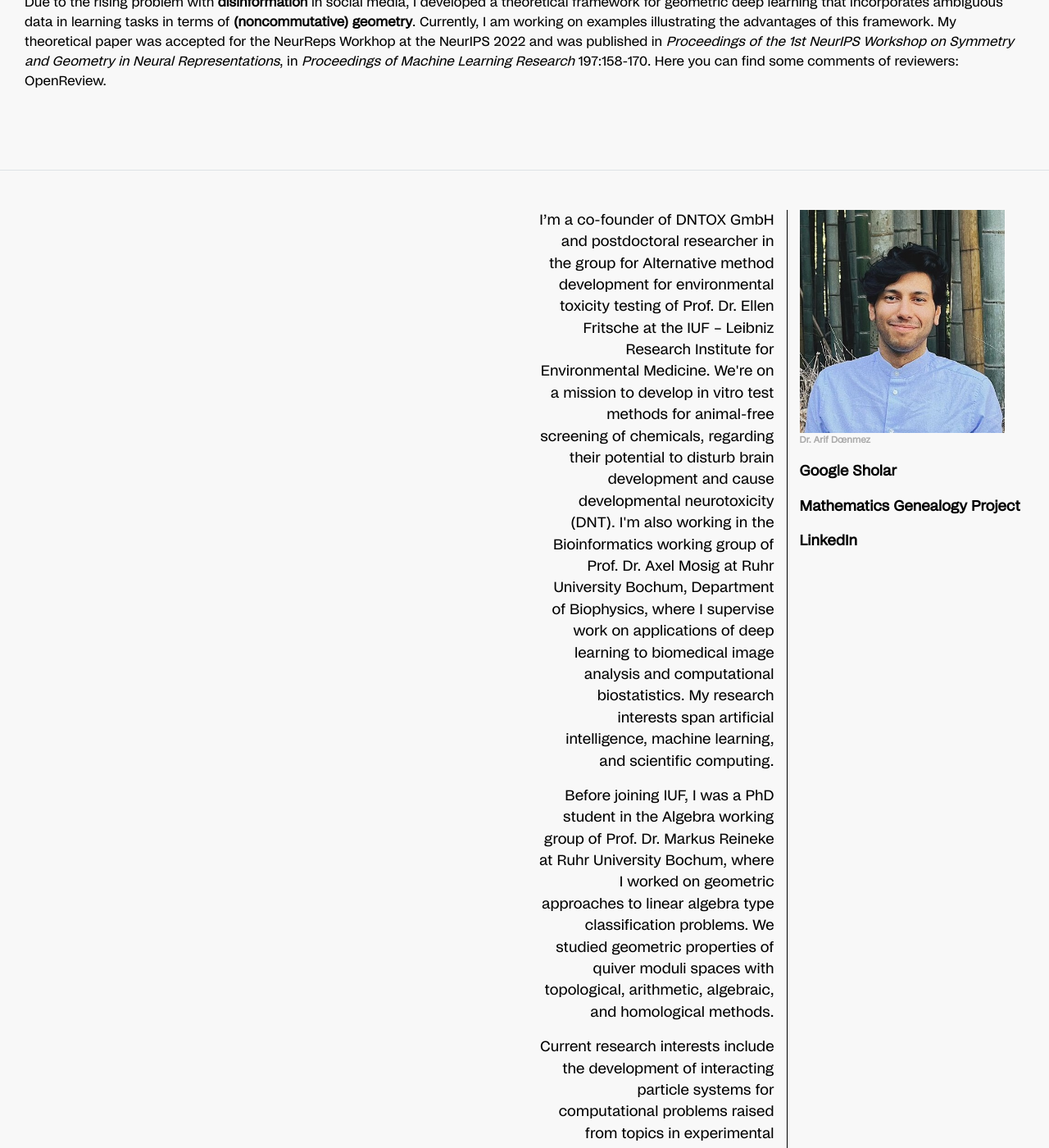
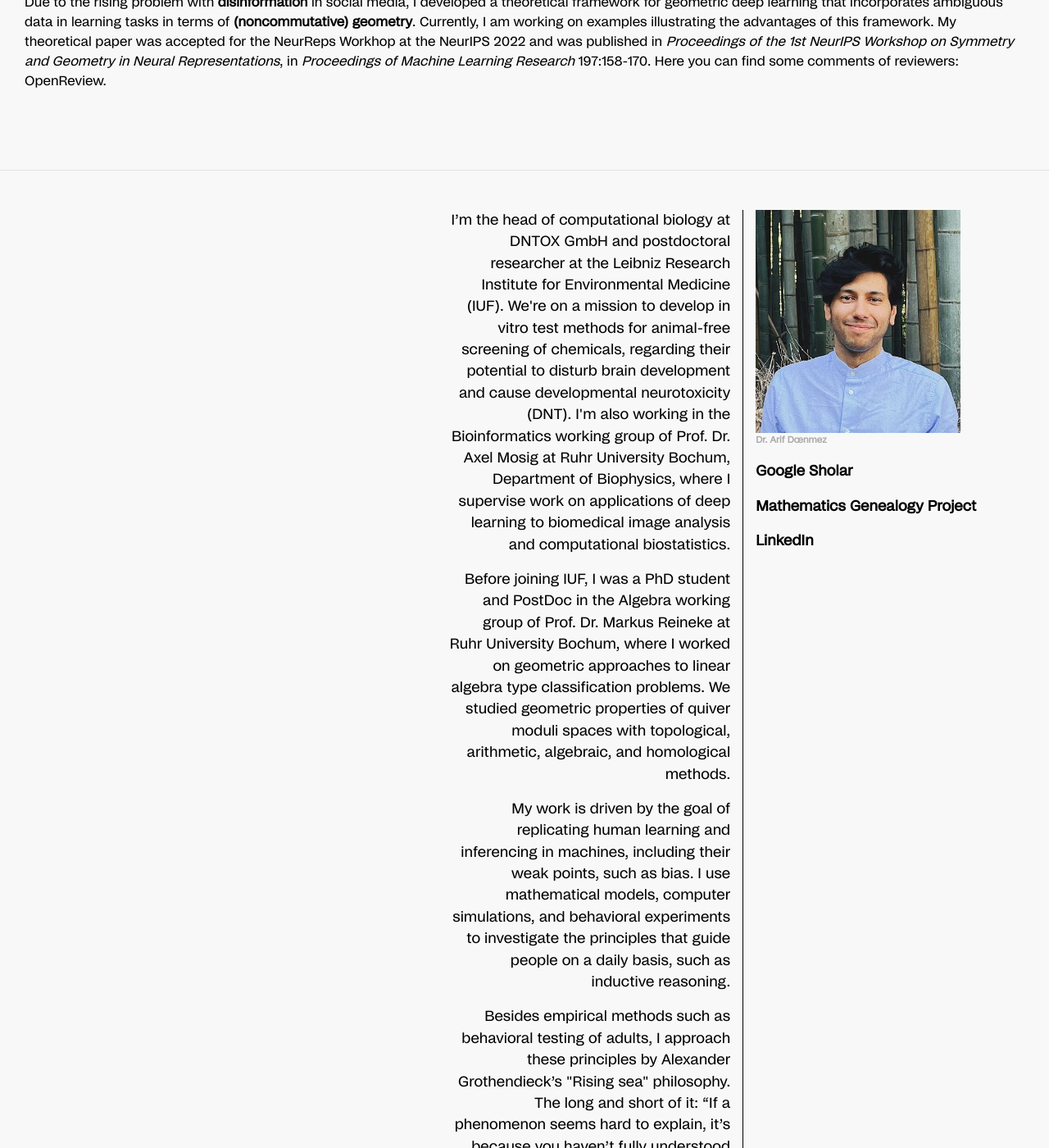
Before and after one commit to alim-zend/alim-zend.github.io, a Jekyll site: the page built from index.html, in a window 1280 px wide and 1400 px high, scrolled down 1892 px. Shown: the whole window at 82% size. Built offline with Jekyll 4.4.1, drawn with Linux system fonts in a browser that asks for light colours; some of the changed text lies outside the part shown.

Commit message:
Update footer.html

```diff
--- a/_includes/footer.html
+++ b/_includes/footer.html
@@ -5,18 +5,25 @@
 
     <div class="row" style="font-size:1.1rem;">
 
-      <div class="col-sm-6"></div>
+      <div class="col-sm-5"></div>
       <div class="col-sm text-right">
         <p>
-          I’m a co-founder of DNTOX GmbH and postdoctoral researcher in the group for Alternative method development for environmental toxicity testing of Prof. Dr. Ellen Fritsche at the IUF – Leibniz Research Institute for Environmental Medicine. We're on a mission to develop in vitro test methods for animal-free screening of chemicals, regarding their potential to disturb brain development and cause developmental neurotoxicity (DNT). I'm also working in the Bioinformatics working group of Prof. Dr. Axel Mosig at Ruhr University Bochum, Department of Biophysics, where I supervise work on applications of deep learning to biomedical image analysis and computational biostatistics. My research interests span artificial intelligence, machine learning, and scientific computing.
+          I’m the head of computational biology at DNTOX GmbH and postdoctoral researcher at the Leibniz Research Institute for Environmental Medicine (IUF). We're on a mission to develop in vitro test methods for animal-free screening of chemicals, regarding their potential to disturb brain development and cause developmental neurotoxicity (DNT). I'm also working in the Bioinformatics working group of Prof. Dr. Axel Mosig at Ruhr University Bochum, Department of Biophysics, where I supervise work on applications of deep learning to biomedical image analysis and computational biostatistics.
         </p>
 
         <p>
-          Before joining IUF, I was a PhD student in the Algebra working group of Prof. Dr. Markus Reineke at Ruhr University Bochum, where I worked on geometric approaches to linear algebra type classification problems. We studied geometric properties of quiver moduli spaces with topological, arithmetic, algebraic, and homological methods.
+          Before joining IUF, I was a PhD student and PostDoc in the Algebra working group of Prof. Dr. Markus Reineke at Ruhr University Bochum, where I worked on geometric approaches to linear algebra type classification problems. <a href="https://arxiv.org/abs/2207.11139" target="_blank">We studied geometric properties of quiver moduli spaces with topological, arithmetic, algebraic, and homological methods</a>.
         </p>
 
+        <!--
         <p>
           Current research interests include the development of interacting particle systems for computational problems raised from topics in experimental toxicology and connections between noncommutative geometry and unsupervised learning.
+        </p>
+        -->
+        <p>
+          My work is driven by the goal of replicating human learning and inferencing in machines, including their weak points, such as bias. I use mathematical models, computer simulations, and behavioral experiments to investigate the principles that guide people on a daily basis, such as inductive reasoning.
+        </p>
+        <p>Besides empirical methods such as behavioral testing of adults, I approach these principles by <a href="https://www.landsburg.com/grothendieck/mclarty1.pdf" target="_blank">Alexander Grothendieck’s "Rising sea"</a> philosophy. The long and short of it: “If a phenomenon seems hard to explain, it’s because you haven’t fully understood how general it is. Once you figure out how general it is, the explanation will stare you in the face.” One thing that always excited me about Grothendieck's geometry revolution was that he rethought (and eventually redefined) the very notion of a <b><i>point</i></b> in geometry. Strongly inspired and influenced by this, I have generalized the very notion of <b><i>symmetry</i></b> (and rethought the classification problem) in <a href="https://proceedings.mlr.press/v197/donmez23a.html" target="_blank"><i>On the ambiguity in classification</i>, 2023</a>.
         </p>
       </div>
       <div class="col-sm" style="font-weight:bold;border-width: thin;border-left-style: solid;">
```
